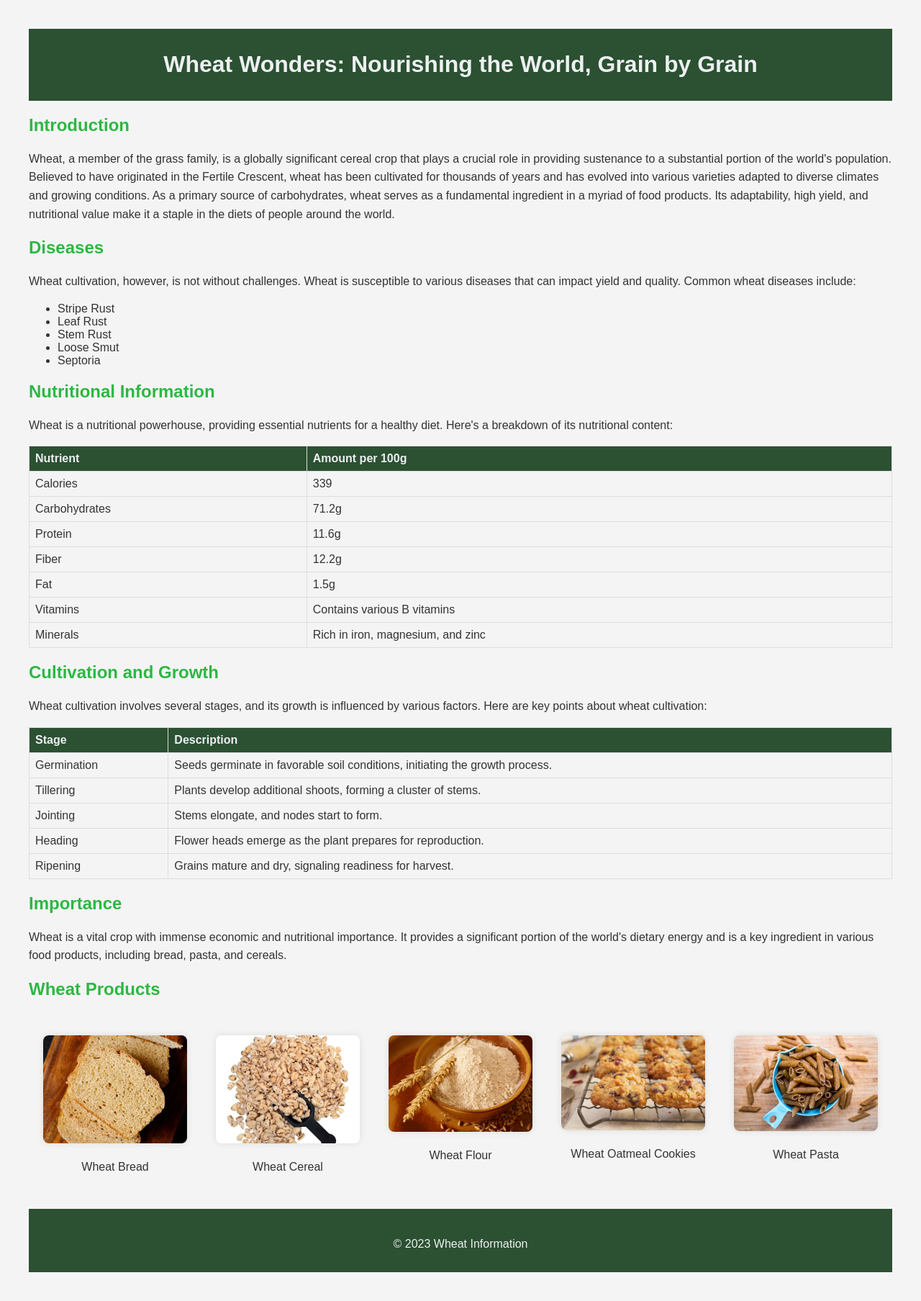
After one commit to Ashitha31/WheatRX1, a Flask app: page /wheat in a window 1280 px wide. The commit adds this page. Shown: the whole page at 72% size. Run offline with Flask 3, Linux system fonts and the light colour scheme.

Commit message:
added a page

```diff
--- a/app.py
+++ b/app.py
@@ -36,6 +36,10 @@ def register():
 @app.route('/fertilizer')
 def fertilizer():
     return render_template('fertilizer.html')
+
+@app.route('/wheat')
+def wheat():
+    return render_template('wheat.html')
 
 
 @app.route('/predict', methods=['POST'])
--- a/templates/index.html
+++ b/templates/index.html
@@ -104,7 +104,7 @@
         <div class="col-xl-2 col-md-4">
           <div class="icon-box">
             <i class="ri-database-2-line"></i>
-            <h3><a href="">Know your Crop</a></h3>
+            <h3><a href="{{ url_for('wheat') }}">Know our Crop</a></h3>
           </div>
         </div>
       </div>
--- /dev/null
+++ b/templates/wheat.html
@@ -0,0 +1,237 @@
+<!DOCTYPE html>
+<html lang="en">
+<head>
+
+    <meta charset="UTF-8">
+    <meta name="viewport" content="width=device-width, initial-scale=1.0">
+    <title>Wheat Information</title>
+    <!-- Favicons -->
+    <link href="{{ url_for('static', filename='img/favicon.png') }}" rel="icon">
+    <link href="{{ url_for('static', filename='img/apple-touch-icon.png') }}" rel="apple-touch-icon">
+    <style>
+        body {
+            font-family: 'Arial', sans-serif;
+            margin: 20px;
+            padding: 20px;
+            background-color: #f4f4f4;
+            color: #333;
+        }
+
+        header {
+            text-align: center;
+            background-color: #2c5032;
+            color: #ecf0f1;
+            padding: 10px;
+            margin-bottom: 20px;
+}
+
+
+        section {
+            margin-bottom: 20px;
+        }
+
+        h2 {
+            color: #2cb843;
+        }
+
+        p {
+            line-height: 1.6;
+        }
+
+        img {
+            max-width: 100%;
+            height: auto;
+            display: block;
+            margin: 20px auto;
+            border-radius: 8px;
+            box-shadow: 0 0 10px rgba(0, 0, 0, 0.1);
+        }
+
+        .product img {
+            width: 200px; /* Set your preferred width */
+            max-height: 150px; /* Set your preferred maximum height */
+            object-fit: cover; /* Maintain aspect ratio */
+            border-radius: 8px;
+            box-shadow: 0 0 10px rgba(0, 0, 0, 0.1);
+        }
+
+        .product-container {
+            display: flex;
+            flex-wrap: wrap;
+            justify-content: space-around;
+        }
+
+        .product {
+            text-align: center;
+            margin: 10px;
+        }
+
+        footer {
+            text-align: center;
+            padding-top: 20px;
+            padding-bottom: 10px;
+            background-color: #2c5032;
+            color: #ecf0f1;
+        }
+
+        .nutritional-info, .cultivation-info {
+            margin-top: 20px;
+        }
+
+        .nutritional-table, .cultivation-table {
+            width: 100%;
+            border-collapse: collapse;
+            margin-top: 10px;
+        }
+
+        .nutritional-table th, .nutritional-table td,
+        .cultivation-table th, .cultivation-table td {
+            border: 1px solid #ddd;
+            padding: 8px;
+            text-align: left;
+        }
+
+        .nutritional-table th, .cultivation-table th {
+            background-color: #2c5032;
+            color: #ecf0f1;
+        }
+    </style>
+</head>
+<body>
+    <header>
+        <h1>Wheat Wonders: Nourishing the World, Grain by Grain</h1>
+    </header>
+
+    <section>
+        <h2>Introduction</h2>
+        <p>Wheat, a member of the grass family, is a globally significant cereal crop that plays a crucial role in providing sustenance to a substantial portion of the world's population. Believed to have originated in the Fertile Crescent, wheat has been cultivated for thousands of years and has evolved into various varieties adapted to diverse climates and growing conditions. As a primary source of carbohydrates, wheat serves as a fundamental ingredient in a myriad of food products. Its adaptability, high yield, and nutritional value make it a staple in the diets of people around the world.</p>
+    </section>
+
+    <section>
+        <h2>Diseases</h2>
+        <p>Wheat cultivation, however, is not without challenges. Wheat is susceptible to various diseases that can impact yield and quality. Common wheat diseases include:</p>
+        <ul>
+            <li>Stripe Rust</li>
+            <li>Leaf Rust</li>
+            <li>Stem Rust</li>
+            <li>Loose Smut</li>
+            <li>Septoria</li>
+        </ul>
+    </section>
+
+    <section class="nutritional-info">
+        <h2>Nutritional Information</h2>
+        <p>Wheat is a nutritional powerhouse, providing essential nutrients for a healthy diet. Here's a breakdown of its nutritional content:</p>
+
+        <table class="nutritional-table">
+            <thead>
+                <tr>
+                    <th>Nutrient</th>
+                    <th>Amount per 100g</th>
+                </tr>
+            </thead>
+            <tbody>
+                <tr>
+                    <td>Calories</td>
+                    <td>339</td>
+                </tr>
+                <tr>
+                    <td>Carbohydrates</td>
+                    <td>71.2g</td>
+                </tr>
+                <tr>
+                    <td>Protein</td>
+                    <td>11.6g</td>
+                </tr>
+                <tr>
+                    <td>Fiber</td>
+                    <td>12.2g</td>
+                </tr>
+                <tr>
+                    <td>Fat</td>
+                    <td>1.5g</td>
+                </tr>
+                <tr>
+                    <td>Vitamins</td>
+                    <td>Contains various B vitamins</td>
+                </tr>
+                <tr>
+                    <td>Minerals</td>
+                    <td>Rich in iron, magnesium, and zinc</td>
+                </tr>
+            </tbody>
+        </table>
+    </section>
+
+    <section class="cultivation-info">
+        <h2>Cultivation and Growth</h2>
+        <p>Wheat cultivation involves several stages, and its growth is influenced by various factors. Here are key points about wheat cultivation:</p>
+
+        <table class="cultivation-table">
+            <thead>
+                <tr>
+                    <th>Stage</th>
+                    <th>Description</th>
+                </tr>
+            </thead>
+            <tbody>
+                <tr>
+                    <td>Germination</td>
+                    <td>Seeds germinate in favorable soil conditions, initiating the growth process.</td>
+                </tr>
+                <tr>
+                    <td>Tillering</td>
+                    <td>Plants develop additional shoots, forming a cluster of stems.</td>
+                </tr>
+                <tr>
+                    <td>Jointing</td>
+                    <td>Stems elongate, and nodes start to form.</td>
+                </tr>
+                <tr>
+                    <td>Heading</td>
+                    <td>Flower heads emerge as the plant prepares for reproduction.</td>
+                </tr>
+                <tr>
+                    <td>Ripening</td>
+                    <td>Grains mature and dry, signaling readiness for harvest.</td>
+                </tr>
+            </tbody>
+        </table>
+    </section>
+
+    <section>
+        <h2>Importance</h2>
+        <p>Wheat is a vital crop with immense economic and nutritional importance. It provides a significant portion of the world's dietary energy and is a key ingredient in various food products, including bread, pasta, and cereals.</p>
+    </section>
+
+    <section>
+        <h2>Wheat Products</h2>
+        <div class="product-container">
+            <div class="product">
+                <img src="{{ url_for('static', filename='img/wheatbread.jpg') }}" alt="Wheat Bread">
+                <p>Wheat Bread</p>
+            </div>
+            <div class="product">
+                <img src="{{ url_for('static', filename='img/wheatcereal.jpg') }}" alt="Wheat Cereal">
+                <p>Wheat Cereal</p>
+            </div>
+            <div class="product">
+                <img src="{{ url_for('static', filename='img/wheatflour.jpg') }}" alt="Wheat Flour">
+                <p>Wheat Flour</p>
+            </div>
+            <div class="product">
+                <img src="{{ url_for('static', filename='img/wheatoatmealcookies.jpg') }}" alt="Wheat Oatmeal Cookies">
+                <p>Wheat Oatmeal Cookies</p>
+            </div>
+            <div class="product">
+                <img src="{{ url_for('static', filename='img/wheatpasta.jpg') }}" alt="Wheat Pasta">
+                <p>Wheat Pasta</p>
+            </div>
+        </div>
+    </section>
+
+    <footer>
+        <p>&copy; 2023 Wheat Information</p>
+    </footer>
+</body>
+</html>
```
Also changed, not shown: templates/login.html (+17 -12 lines), static/css/style.css (line endings or trailing spaces), static/img/apple-touch-icon.png, static/img/favicon.png, static/img/login-bg.png (added), static/img/login.png (added), static/img/wheat.jpg (added), static/img/wheatbread.jpg (added), static/img/wheatcereal.jpg (added), static/img/wheatflour.jpg (added), static/img/wheatoatmealcookies.jpg (added), static/img/wheatpasta.jpg (added).
